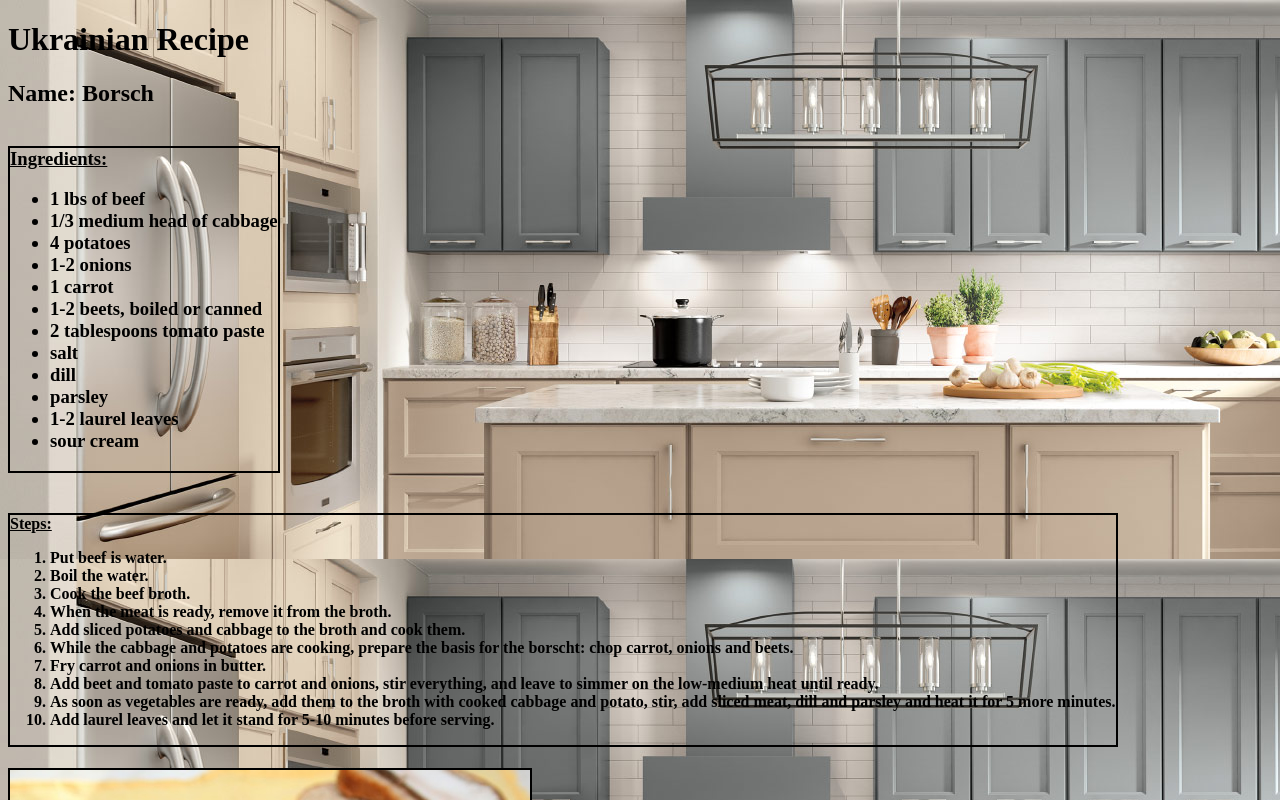
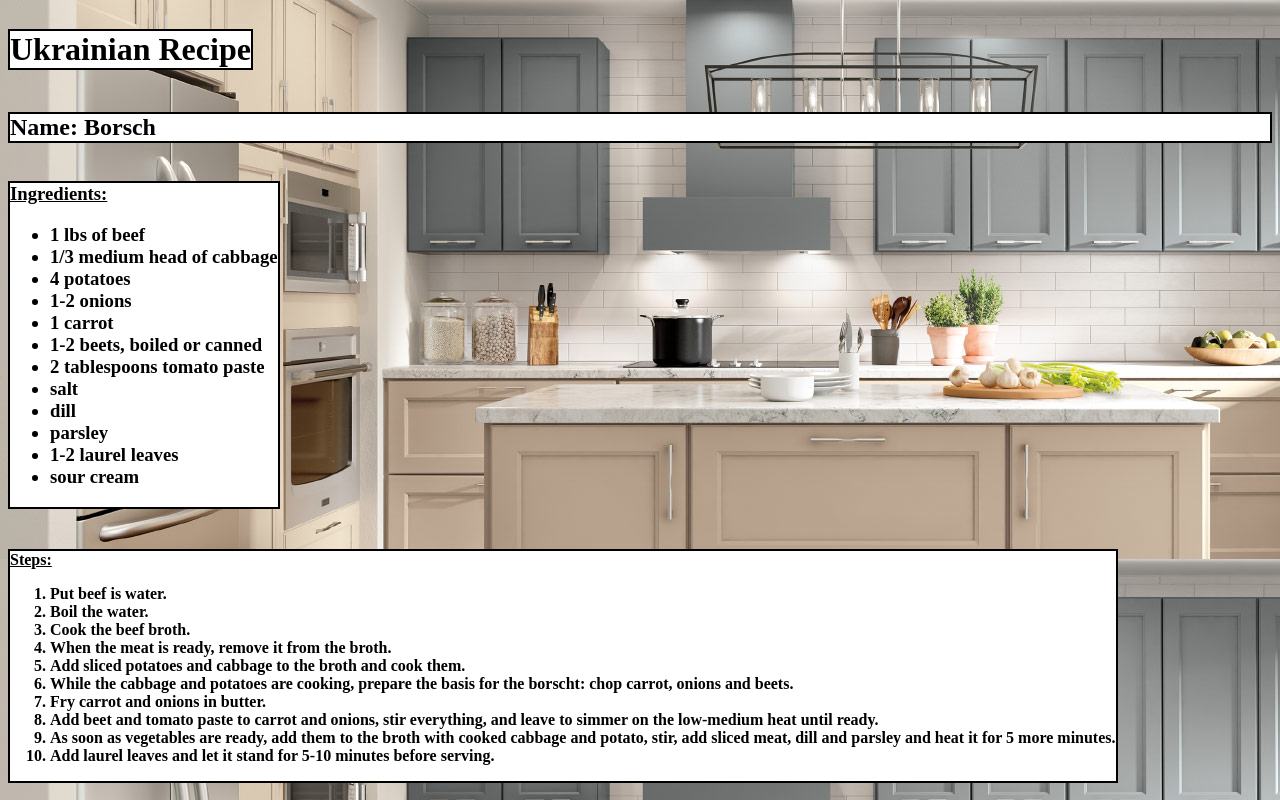
Before and after one commit to 420n13la/my-recipe-BunTymofiy, a plain HTML site: page index.html in a window 1280 px wide. Shown: the top 800 px of the page. Drawn offline with Linux system fonts and the light colour scheme.

Commit message:
Add files via upload

```diff
--- a/index.html
+++ b/index.html
@@ -8,7 +8,7 @@
 <body>
 <h1>Ukrainian Recipe</h1>
 
-<h2>Name: Borsch<h2>
+<h2>Name: Borsch</h2>
 
 <h3><u>Ingredients:</u>
 
@@ -48,7 +48,7 @@
 <img src = "Borsch.jpg">
 <br/>
 
-<a href="mailto:tima.boon@gmail.com&subject=Missing%20Ingredients&body=Here%20are%20the%20missing%20ingredients">Buy these missing ingredients</a>
+<a href="mailto:tima.boon@gmail.com?subject=Buy%20these%20missing%20ingredients">Buy these missing ingredients</a>
 
 </body>
 </html>
--- a/recipe.css
+++ b/recipe.css
@@ -3,13 +3,25 @@ body{
 
 	background-image: url("Kitchen.jpg");
 }
+h1 {
+	display: inline-block;
+	border: 2px solid black;
+	background: white
+}
+h2 {
+	border: 2px solid black;
+	background: white
+}
+
 h3 {
 	display: inline-block;
 	border: 2px solid black;
+	background: white
 }
 h4 {
 	display: inline-block;
 	border: 2px solid black;
+	background: white
 }
 
 img {
```
